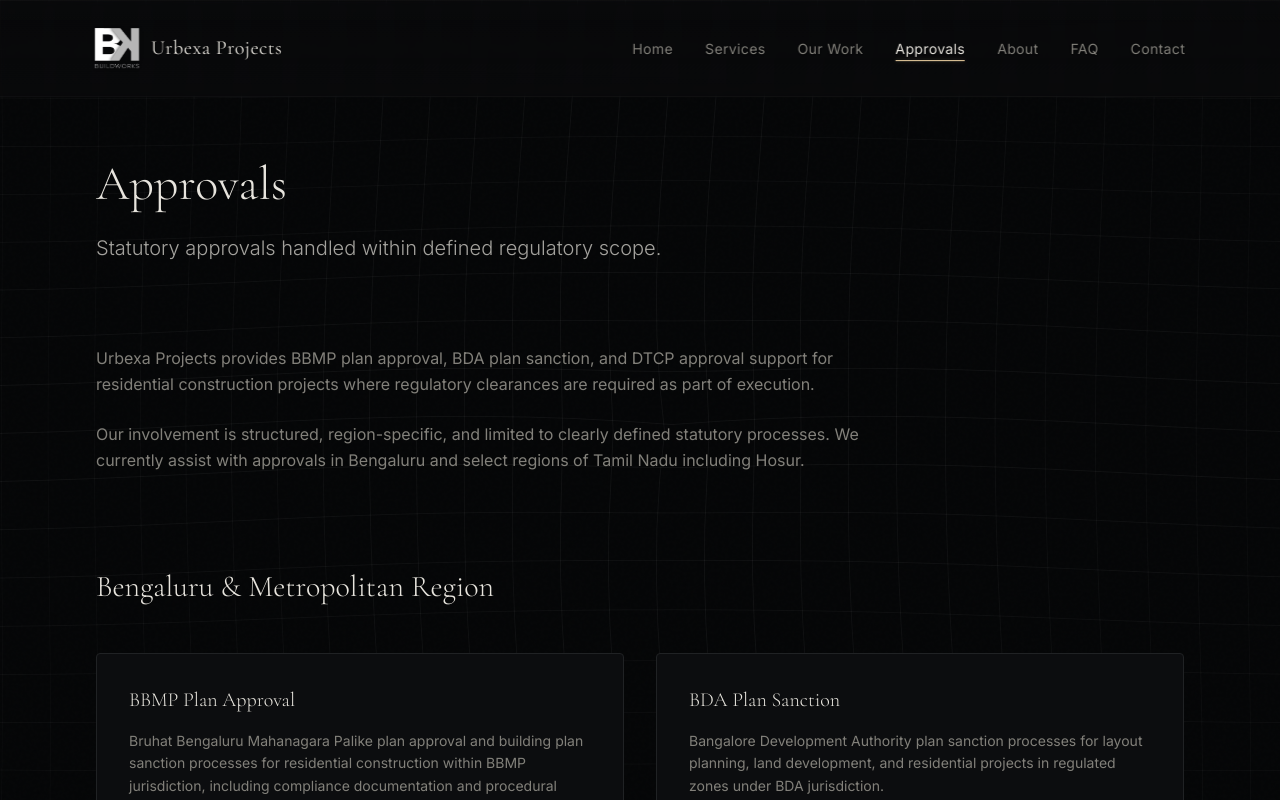
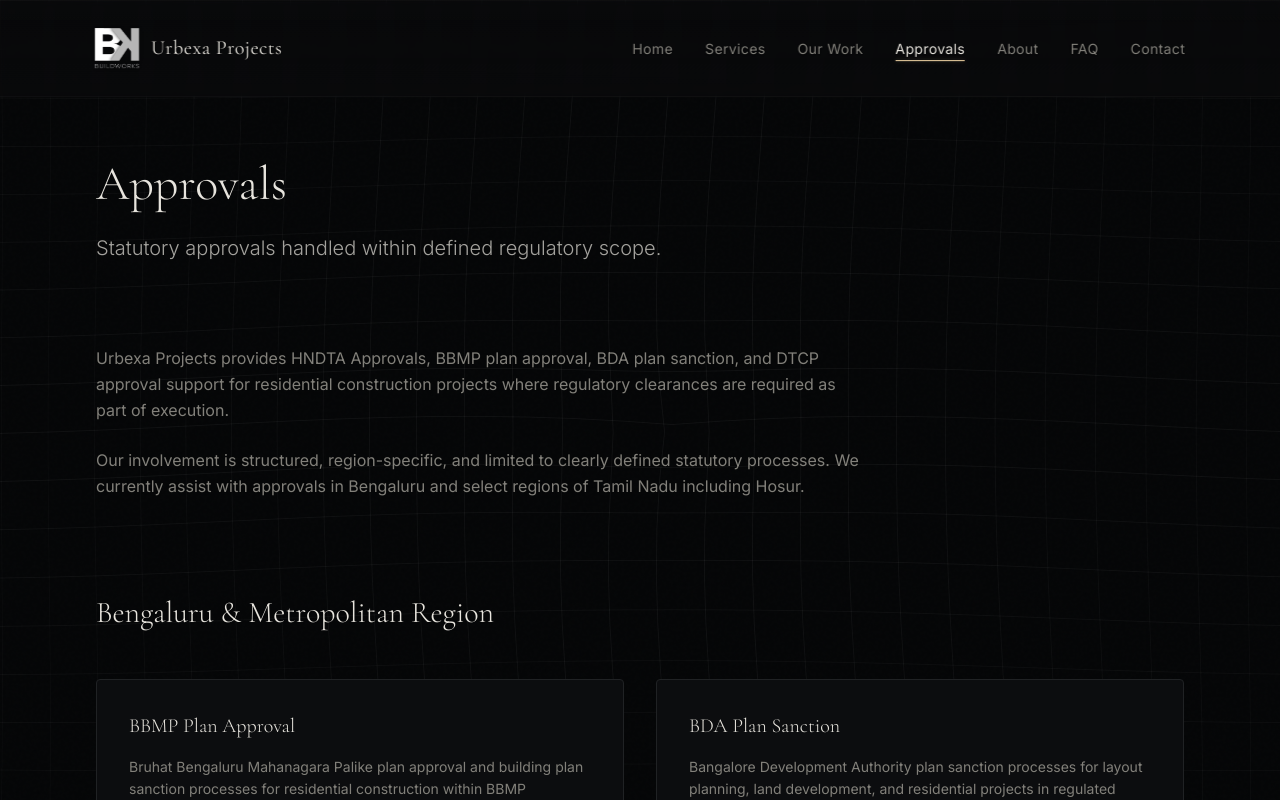
Before and after one commit to spydude2w1/urbexa-dev, a Next.js app: page /approvals in a window 1280 px wide. Shown: the top 800 px of the page. Built offline with nearby package versions, Linux system fonts and the light colour scheme.

Commit message:
Small changes in SEO

```diff
--- a/app/approvals/page.tsx
+++ b/app/approvals/page.tsx
@@ -23,7 +23,7 @@ export default function ApprovalsPage() {
         <section className="mb-20 md:mb-24">
           <div className="max-w-3xl animate-settle opacity-0 animation-delay-300">
             <p className="text-base text-muted-foreground leading-relaxed mb-6">
-              Urbexa Projects provides BBMP plan approval, BDA plan sanction, and DTCP approval support for residential construction projects where regulatory clearances are required as part of execution.
+              Urbexa Projects provides HNDTA Approvals, BBMP plan approval, BDA plan sanction, and DTCP approval support for residential construction projects where regulatory clearances are required as part of execution.
             </p>
             <p className="text-base text-muted-foreground leading-relaxed">
               Our involvement is structured, region-specific, and limited to clearly defined statutory processes. We currently assist with approvals in Bengaluru and select regions of Tamil Nadu including Hosur.
```
